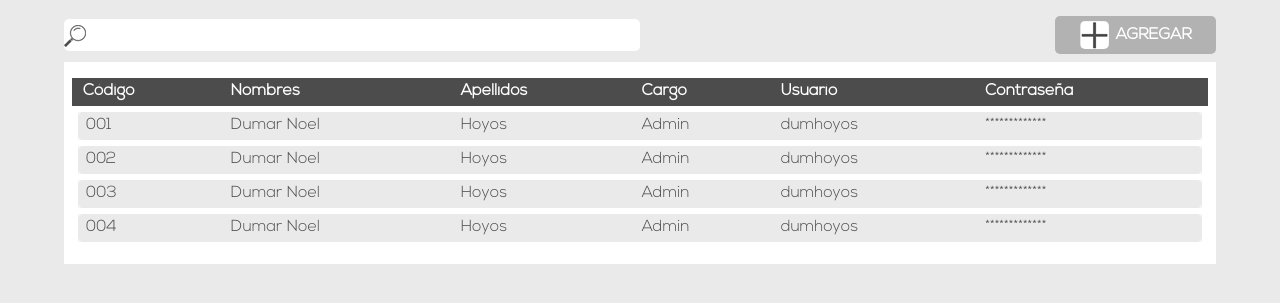
After one commit to codegabo/dgt, a PHP site: page /users.html in a window 1280 px wide. The commit adds this page. Shown: the top 303 px of the page. Run offline with PHP 8.4, Linux system fonts and the light colour scheme.

Commit message:
Se diseño la página de usuarios en todas las resoluciones, también se habilito la vista de documentos PDF

```diff
--- a/sis.info/css/_dashboard.scss
+++ b/sis.info/css/_dashboard.scss
@@ -3,7 +3,7 @@
     display: block;
     margin:1em auto;
     //outline:3px solid orange;
-    height: 100vh;
+    height: 80vh;
     @include medias(480px) {
       width: 100%;
       margin:1em auto;
--- a/sis.info/css/_news.scss
+++ b/sis.info/css/_news.scss
@@ -55,11 +55,18 @@ input[type="file"] {
   margin: 1em auto;
   background: $color-1;
   padding: 1em .1em;
+  @include medias(768px) {
+    max-width:$max-width-1024;
+  }
+  @include medias(1440px) {
+    max-width:$max-width-plus1024;
+  }
+
 }
 .container-list-files{
   display: block;
   padding: .2em 0;
-  width: 90%;
+  width: 95%;
   margin:.3em auto;
   border-radius: 3px;
   background: $color-2;
@@ -71,3 +78,16 @@ input[type="file"] {
     margin: 1em;
   }
 }
+.pdf-iframe{
+  width: 100%;
+  height: 40vh;
+  padding-top:1em;
+  @include medias(480px) {
+    height: 60vh;
+  }
+}
+.preview-icon{
+  margin:.1em 1em;
+  align-content:flex-end;
+  cursor: pointer;
+}
--- /dev/null
+++ b/sis.info/css/_users.scss
@@ -0,0 +1,143 @@
+.all-container-users{
+  width: 90%;
+  max-width:$max-width-320;
+  margin:auto;
+  display: flex;
+  justify-content:center;
+  flex-wrap: wrap;
+}
+.users-actions, .users-container{
+  display: flex;
+  width: 100%;
+  margin:auto auto .5em;
+}
+.users-container{
+   margin:auto;
+   padding: 1em .5em;
+   background: $color-1;
+   //justify-content:center;
+   overflow: auto;
+ }
+.users-actions{
+  //outline:1px solid black;
+  display: flex;
+  flex-wrap: wrap;
+  justify-content:space-around;
+  align-content:center;
+  align-items:center;
+  margin-top:1em;
+  @include medias(768px){
+    flex-wrap: nowrap;
+    justify-content:space-between;
+
+    }
+  }
+
+.users-search{
+  //outline:1px solid red;
+  padding: 0 0 0 2em;
+  margin: 0;
+  position: relative;
+  line-height:0;
+  height: 2em;
+  width: 100%;
+  border:none;
+  border-radius: 5px;
+  @include medias(480px){
+    padding: 0 0 0 2.5em;
+  }
+  @include medias(640px){
+    padding: 0 0 0 3em;
+  }
+  &-label{
+    width: 100%;
+    @include medias(768px){
+      width: 50%;
+    }
+  }
+  &-icon{
+    position: absolute;
+    top: 1.3em;
+    left: 1.2em;
+    @include medias(480px){
+      left:2em;
+    }
+    @include medias(640px){
+      left:3em;
+    }
+    @include medias(768px){
+      top: 1.5em;
+      left:3em;
+    }
+    @include medias(1024px){
+      left:4em;
+    }
+  }
+}
+.add-users {
+  //outline:1px solid blue;
+  border:none;
+  display: flex;
+  margin: .5em auto;
+  width: 100%;
+  justify-content:center;
+  align-items:center;
+  padding: .3em .4em;
+  color:$color-1;
+  background: $color-3;
+  border-radius: 5px;
+  font-weight:bold;
+  @include medias(768px){
+    width: 18%;
+    margin:0;
+    font-size:$fz-320;
+  }
+  @include medias(1024px){
+    width: 14%;
+  }
+  &-icon {
+    margin:auto .5em;
+    border-radius: 5px;
+    @include medias(768px){
+      margin:auto .2em auto .1em;
+    }
+    @include medias(1024px){
+      margin:auto .4em auto .1em;
+    }
+  }
+  &:active{
+    background: $color-4;
+  }
+}
+*{
+  //outline:1px solid yellow;
+}
+table{
+  background: $color-4;
+  margin: 0;
+  border:0;
+  border-collapse: collapse;
+  width: 100%;
+}
+tr{
+  margin:0;
+  //outline:1px solid yellow;
+}
+th{
+  //background: $color-4;
+  color:$color-1;
+  padding: .3em .5em;
+  text-align: left;
+  font-weight: bold;
+  margin: 0;
+}
+tr td{
+  background: $color-2;
+  color: $color-4;
+  padding:.3em .5em;
+}
+.table-content{
+  border:.4em solid $color-1;
+  outline: 1px solid $color-1;
+  border-radius: 15px;
+}
--- a/sis.info/css/estilos.scss
+++ b/sis.info/css/estilos.scss
@@ -147,7 +147,7 @@ body{
   }
 }
 .content-container{
-  outline:1px solid blue;
+  //outline:1px solid blue;
 }
 
 @import "icon-font";
@@ -157,3 +157,5 @@ body{
 @import "menu";
 @import "design_tab";
 @import "news";
+@import "users";
+@import "data";
--- a/sis.info/dashboard.html
+++ b/sis.info/dashboard.html
@@ -41,7 +41,6 @@
              if(event.target.id === 'design'){
                  document.getElementById("content-container").innerHTML =
                  '<iframe src="designs.html" class="content-container-items"></iframe>';
-//                     '<h1 class="content-container-items-title">Diseños</h1></div>'
              }
              if(event.target.id === 'last'){
                  document.getElementById("content-container").innerHTML =
@@ -51,7 +50,7 @@
              if(event.target.id === 'users'){
                  document.getElementById("content-container").innerHTML =
                      '<div class="content-container-items">' +
-                     '<h1 class="content-container-items-title">Usuarios</h1></div>'
+                     '<iframe src="users.html" class="content-container-items"></iframe>';
              }
              if(event.target.id === 'data'){
                  document.getElementById("content-container").innerHTML =
@@ -63,7 +62,7 @@
        )
     }
 
-//   document.getElementById('toggle').click();
+
 const resize = () => {
     if(innerWidth > 639) {
         document.getElementById('toggle').click();
--- /dev/null
+++ b/sis.info/users.html
@@ -0,0 +1,70 @@
+<!DOCTYPE html>
+<html lang="es">
+<head>
+   <meta charset="UTF-8">
+   <title>Usuarios</title>
+   <meta name="title" content="Gabo's Web Page">
+   <meta name="description" content="Gabo's Web Page the best as is possible">
+   <meta name="author" content="Juan Gabriel Mogollón Martínez">
+   <meta name="viewport" content="width=device-width, user-scalable=no, initial-scale=1.0, maximum-scale=1.0, minimum-scale=1.0">
+   <meta http-equiv="X-UA-Compatible" content="ie=edge">
+   <link rel="stylesheet" href="css/estilos.css">
+</head>
+<body>
+<div class="all-container-users">
+   <header class="users-actions">
+      <label for="users-search" class="users-search-label">
+         <input type="search" class="users-search" id="users-search">
+         <img src="img/icons/search-icon.png" class="users-search-icon" alt="">
+      </label>
+      <button class="add-users">
+         <img  src="img/icons/add-icon.png" class="add-users-icon"/><p>AGREGAR</p>
+      </button>
+   </header>
+   <main class="users-container">
+         <table class="users">
+            <tr>
+               <th>Código</th>
+               <th>Nombres</th>
+               <th>Apellidos</th>
+               <th>Cargo</th>
+               <th>Usuario</th>
+               <th>Contraseña</th>
+            </tr>
+            <tr class="table-content">
+               <td>001</td>
+               <td>Dumar Noel</td>
+               <td>Hoyos</td>
+               <td>Admin</td>
+               <td>dumhoyos</td>
+               <td>*************</td>
+            </tr>
+            <tr class="table-content">
+               <td>002</td>
+               <td>Dumar Noel</td>
+               <td>Hoyos</td>
+               <td>Admin</td>
+               <td>dumhoyos</td>
+               <td>*************</td>
+            </tr>
+            <tr class="table-content">
+               <td>003</td>
+               <td>Dumar Noel</td>
+               <td>Hoyos</td>
+               <td>Admin</td>
+               <td>dumhoyos</td>
+               <td>*************</td>
+            </tr>
+            <tr class="table-content">
+               <td>004</td>
+               <td>Dumar Noel</td>
+               <td>Hoyos</td>
+               <td>Admin</td>
+               <td>dumhoyos</td>
+               <td>*************</td>
+            </tr>
+         </table>
+   </main>
+</div>
+</body>
+</html>
```
Also changed, not shown: sis.info/data.html (added, +17 -0 lines), sis.info/js/openPDF.js (added, +14 -0 lines), sis.info/news.html (+45 -27 lines), sis.info/css/_data.scss (added), sis.info/css/estilos.css, sis.info/img/icons/add-icon.png (added), sis.info/img/icons/search-icon.png (added), 1 other file.
